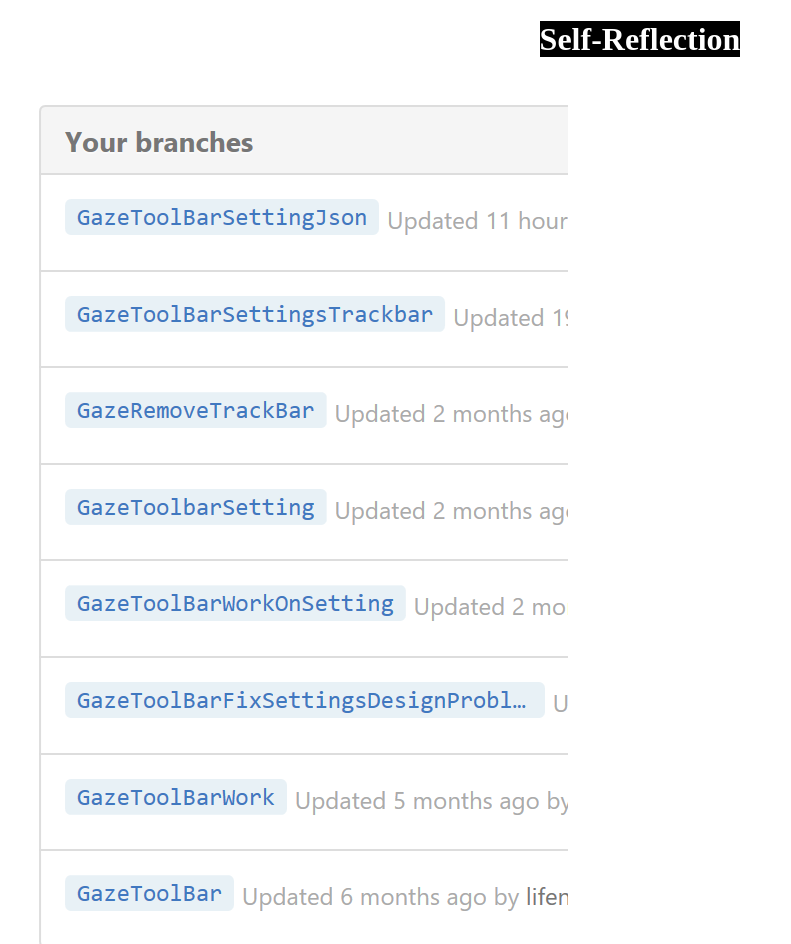
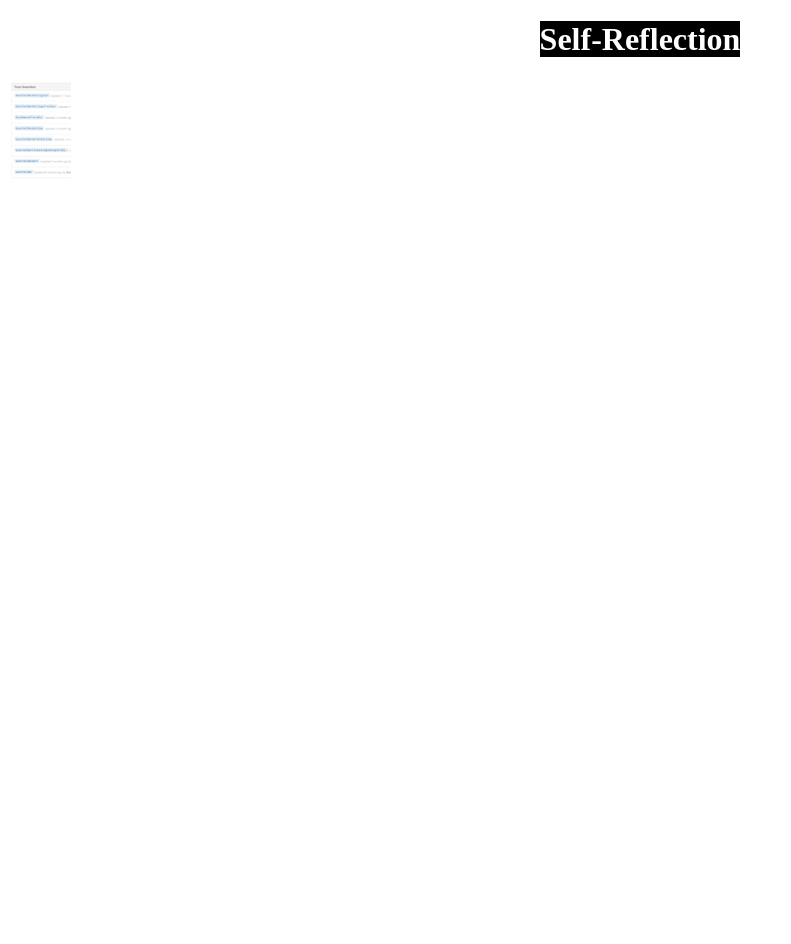
Before and after one commit to lifengdai/lifengdai.github.io, a plain HTML site: page index.html in a window 1280 px wide. Shown: the top 944 px of the page, without its empty margins (0-791 px from the left). After the commit the page ends 800 px from the top, so only its background shows below. Drawn offline with Linux system fonts and the light colour scheme.

Commit message:
Update index.html

```diff
--- a/index.html
+++ b/index.html
@@ -4,7 +4,7 @@
 
 <div>
 <h1 style="text-align: center; color: white;"><span style="background-color: black;">Self-Reflection</span></h1>
-<img src="Branches-That-I-Made.PNG" style="text-align: center;">
+<img src="Branches-That-I-Made.PNG" style="width: 5%; height: 7%"/>
 </div>
 
 </body>
```
